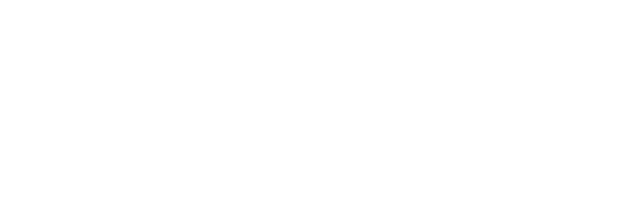
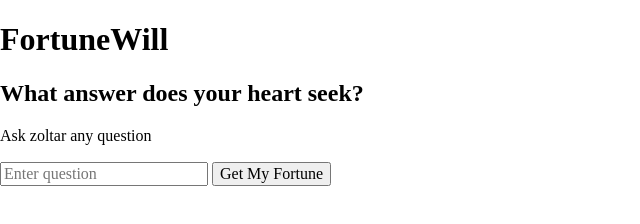
Before and after one commit to tdo95/fortunewill, a plain HTML site: page index.html in a window 1280 px wide. Shown: the whole page, without its empty margins (0-640 px from the left). Drawn offline with Linux system fonts and the light colour scheme.

Commit message:
added content to first screen

```diff
--- a/index.html
+++ b/index.html
@@ -15,6 +15,25 @@
 		<link rel="stylesheet" href="css/style.css">
 	</head>
 	<body>
+		<!-- NAVIGATION -->
+		<header>
+			<h1>FortuneWill</h1>
+		</header>
+		<!-- MAIN PAGE -->
+		<main>
+			<section class="3d-model">
+
+			</section>
+			<section class="intro">
+				<h2>What answer does your heart seek?</h2>
+				<p>Ask zoltar any question</p>
+				<form class="question-form" action="">
+					<input type="text" placeholder="Enter question">
+					<button>Get My Fortune</button>
+				</form>
+
+			</section>
+		</main>
 
 		<script type="text/javascript" src="js/main.js"></script>
 	</body>
```
Also changed, not shown: server.js (added).
